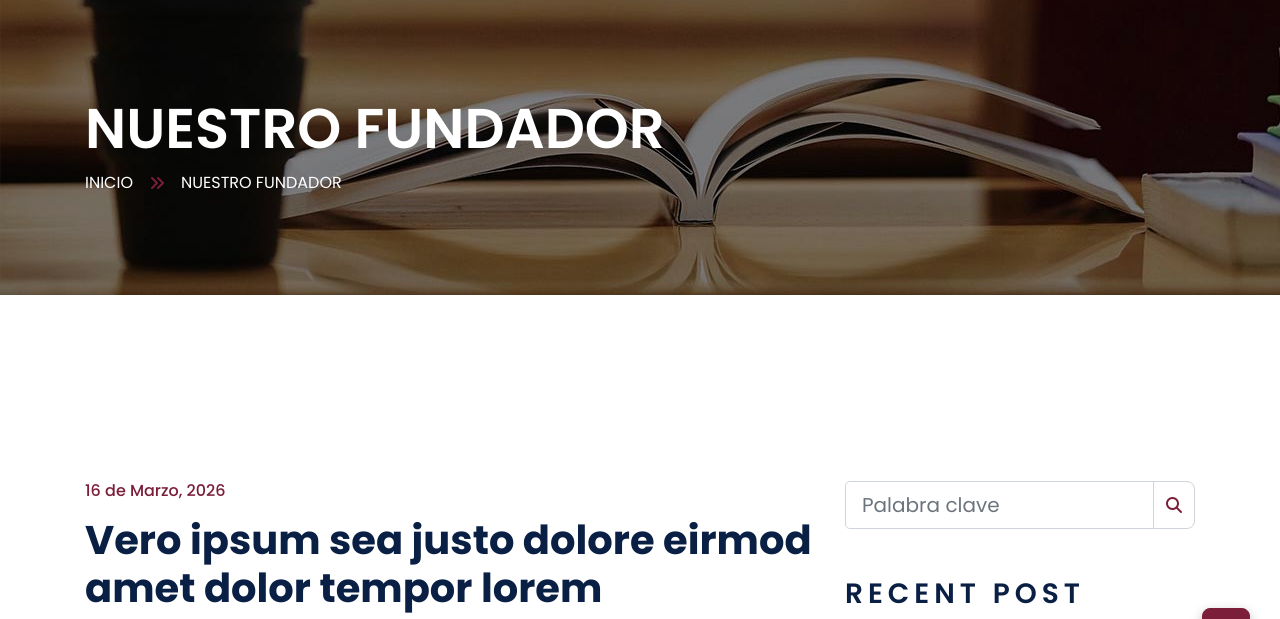
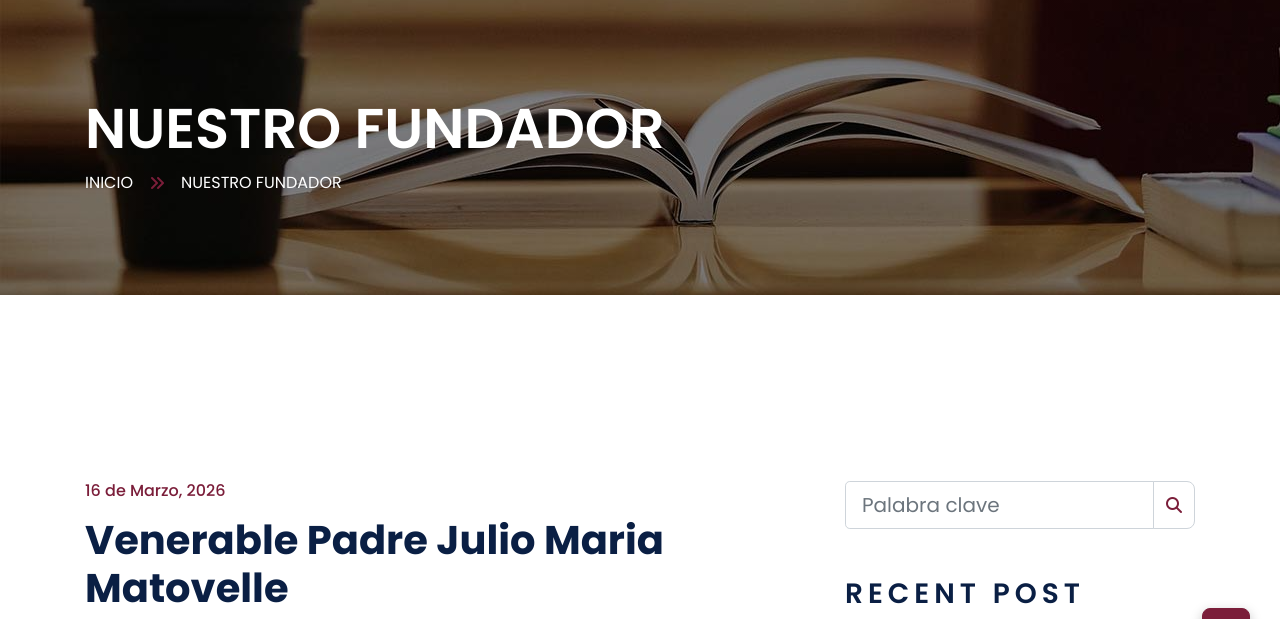
Before and after one commit to sitrayas/santisimos1, a plain HTML site: page fundador.html in a window 1280 px wide. Shown: the part 114-733 px from the top of the page. Drawn offline with nearby package versions, Linux system fonts and the light colour scheme.

Commit message:
Update fundador.html

```diff
--- a/fundador.html
+++ b/fundador.html
@@ -215,7 +215,7 @@
                 <div class="col-lg-8">
                      <div class="mb-5" id="articleContent">
                         <h6 class="text-primary mb-3">16 de Marzo, 2026</h6>
-                        <h1 class="mb-5">Vero ipsum sea justo dolore eirmod amet dolor tempor lorem</h1>
+                        <h1 class="mb-5">Venerable Padre Julio Maria Matovelle</h1>
                         <img class="img-fluid rounded w-100 mb-4" src="img/carousel-1.jpg" alt="Image">
                         <p>Sadipscing labore amet rebum est et justo gubergren. Et eirmod ipsum sit diam ut magna lorem.
                             Nonumy vero labore lorem sanctus rebum et lorem magna kasd, stet amet magna accusam
```
